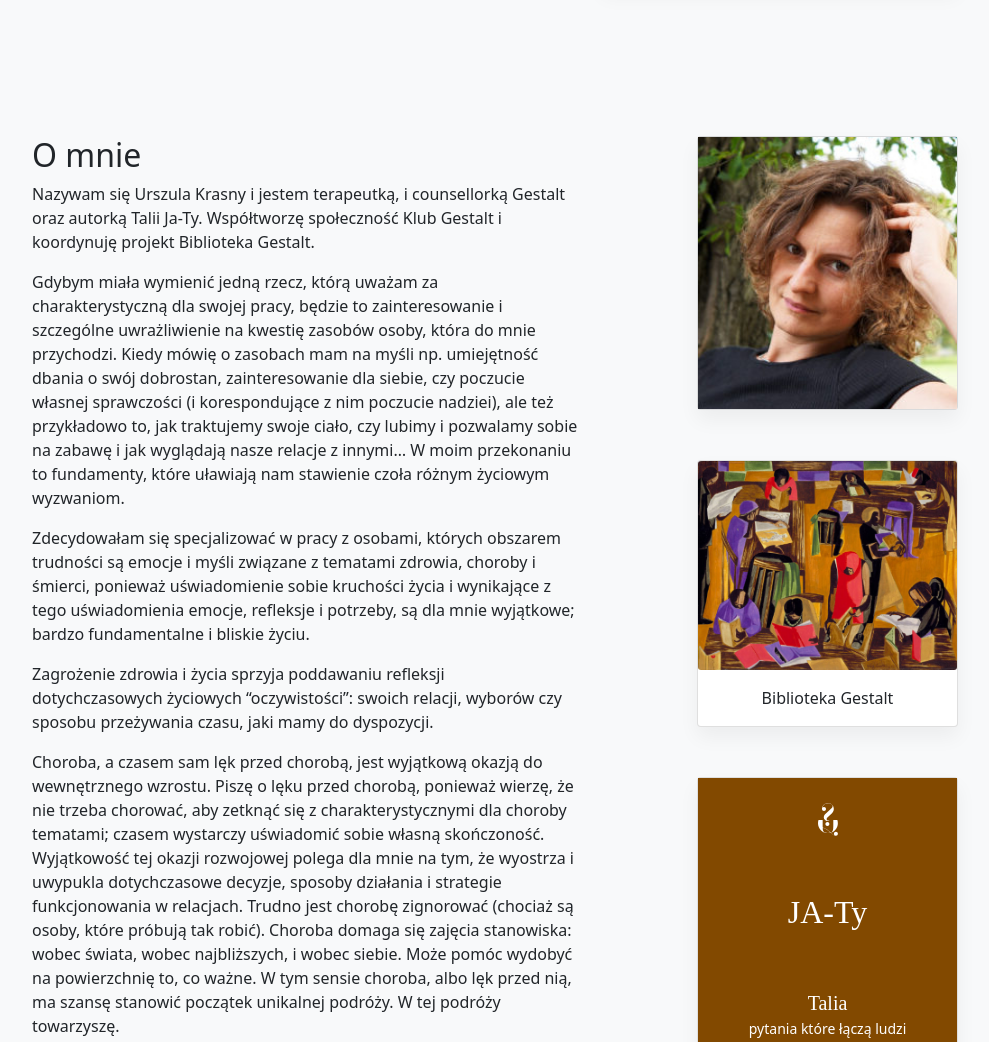
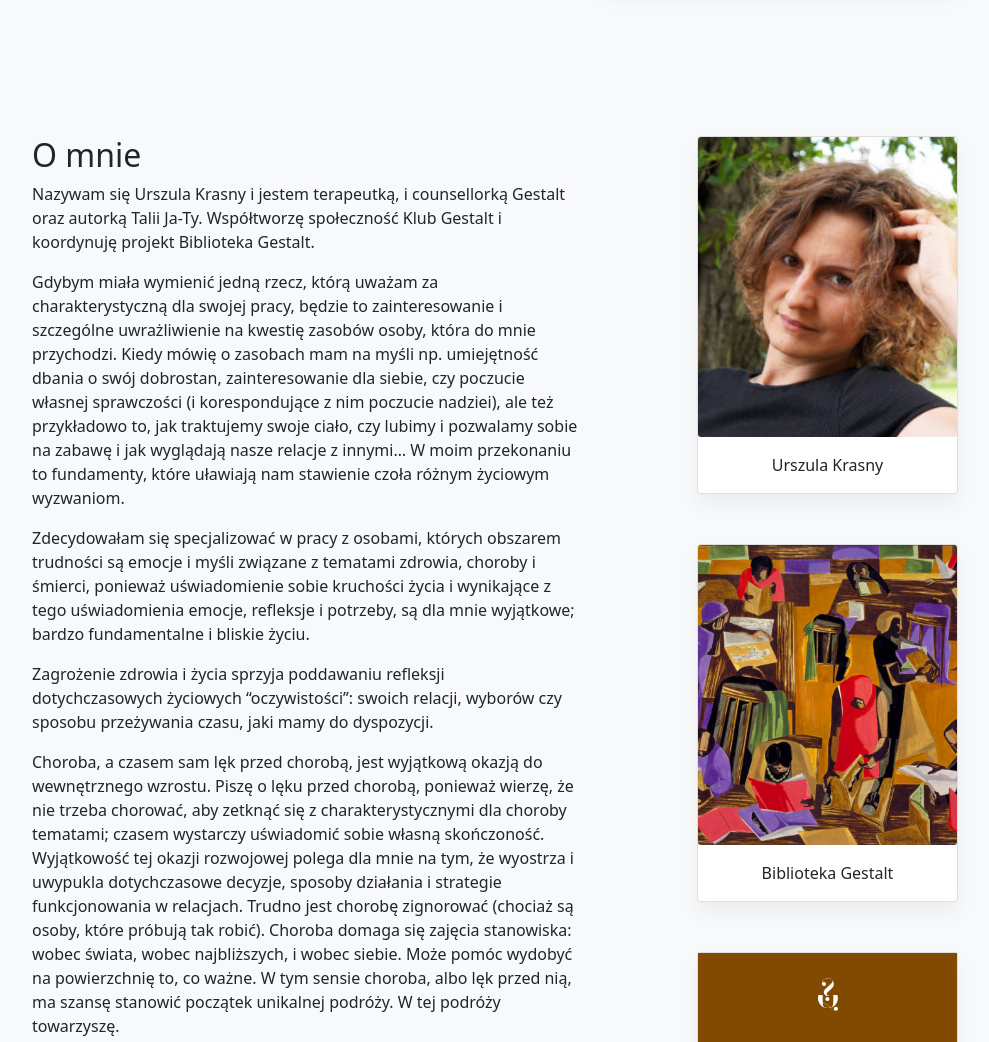
Before and after one commit to PK007PK/P36Patrzac, a Gatsby site: page / in a window 1280 px wide. Shown: the part 740-1782 px from the top of the page, without its empty margins (145-1134 px from the left). Built offline with nearby package versions, Linux system fonts and the light colour scheme; Gatsby itself is replaced by a stand-in of ours.

Commit message:
Add card component

```diff
--- /dev/null
+++ b/src/components/Card.js
@@ -0,0 +1,64 @@
+import React, { useContext } from "react";
+import Image from "gatsby-image";
+import PropTypes from "prop-types";
+
+import { PageContext } from "../components/layout";
+
+const Card = ({ fluid, style, className, title, link, alt }) => {
+  const { dark } = useContext(PageContext);
+
+  const Link = ({ link, children, style }) =>
+    link ? (
+      <a
+        href={link}
+        target="blank"
+        className={"w-100 ".concat(className)}
+        style={style}
+      >
+        {children}
+      </a>
+    ) : (
+      <div className={"w-100 ".concat(className)} style={style}>
+        {children}
+      </div>
+    );
+
+  return (
+    <Link
+      link={link}
+      style={Object.assign({ textDecoration: "none", color: "inherit" }, style)}
+    >
+      <div
+        className={dark ? "card bg-dark" : "card"}
+        style={{ marginBottom: "50px" }}
+      >
+        <Image
+          fluid={fluid}
+          className="card-img"
+          alt={alt}
+          style={{ height: "300px" }}
+        />
+        <div
+          className={
+            dark
+              ? "card-body text-center bg-light text-dark"
+              : "card-body text-center"
+          }
+        >
+          {title}
+        </div>
+      </div>
+    </Link>
+  );
+};
+
+Card.propTypes = {
+  fluid: PropTypes.object,
+  style: PropTypes.object,
+  className: PropTypes.string,
+  title: PropTypes.string,
+  link: PropTypes.string,
+  alt: PropTypes.string,
+};
+
+export default Card;
--- a/src/pages/index.js
+++ b/src/pages/index.js
@@ -6,6 +6,7 @@ import LocalLayout from "../components/localLayout";
 import Divider from "../contentComponents/divider";
 import CardImage from "../components/cardImage";
 import SEO from "../components/seo";
+import Card from "../components/Card";
 
 //Content
 import IndexHeadingTexts from "../contentComponents/indexHeadingTexts";
@@ -40,8 +41,15 @@ const IndexPage = ({ data, location }) => {
         )}
         rightColumnContent={() => (
           <>
-            <CardImage fluid={face} alt="Urszula Krasny" />
-            <CardLibrary style={{ margin: "50px 0" }} fluid={library} />
+            <Card fluid={face} title="Urszula Krasny" alt="Urszula Krasny" />
+            <Card
+              fluid={library}
+              title="Biblioteka Gestalt"
+              alt="Urszula Krasny"
+              link="http://bibliotekagestalt.pl/"
+              style={{ margin: "50px 0" }}
+            />
+
             <Talia style={{ margin: "50px 0" }} />
           </>
         )}
```
